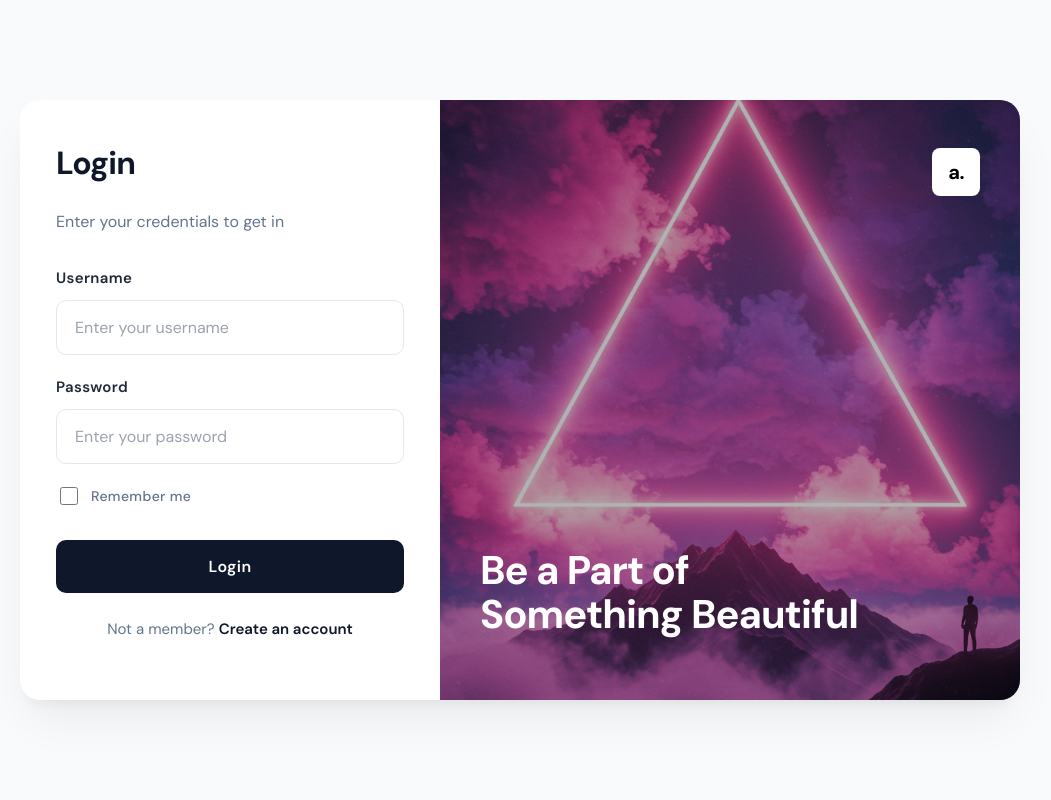
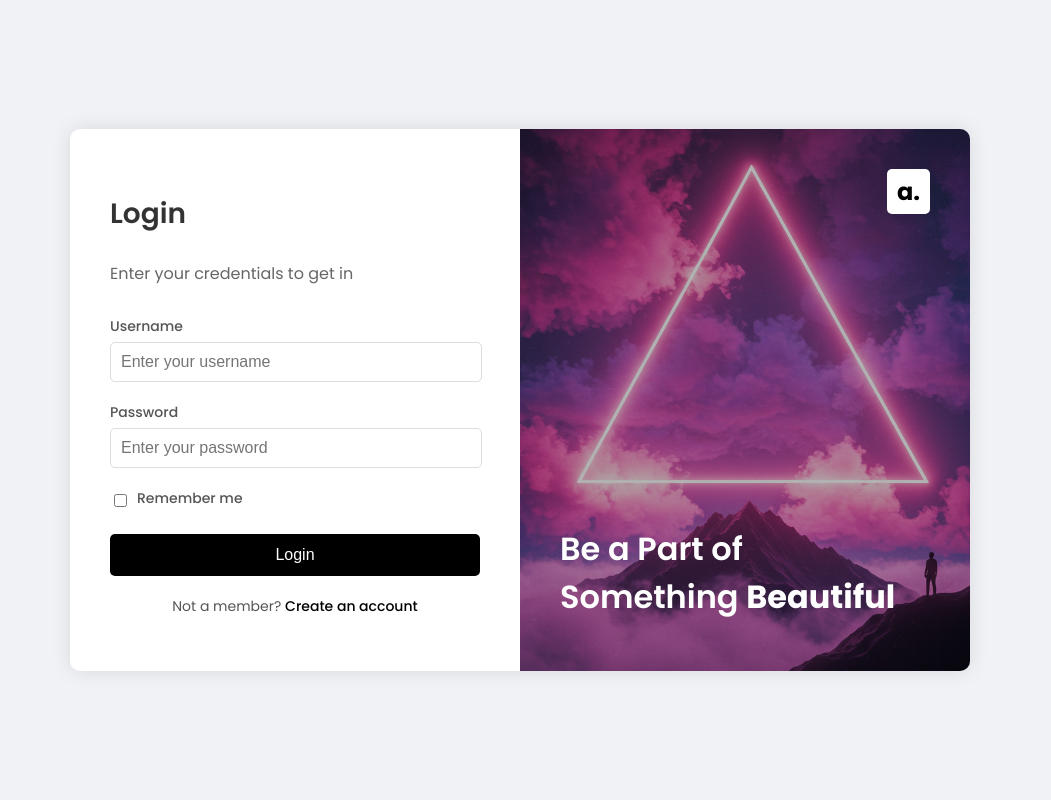
Before and after one commit to himansaE/flask-jwt-auth-demo, a Flask app: page /login in a window 1280 px wide. Shown: the whole page, without its empty margins (120-1171 px from the left). Run offline with Flask 3, Linux system fonts and the light colour scheme.

Commit message:
Refactor CSS styles for improved consistency and readability

```diff
--- a/static/css/style.css
+++ b/static/css/style.css
@@ -1,46 +1,33 @@
-@import url("https://fonts.googleapis.com/css2?family=DM+Sans:ital,opsz,wght@0,9..40,100..1000;1,9..40,100..1000&display=swap");
-
-* {
-  box-sizing: border-box;
-}
+@import url("https://fonts.googleapis.com/css2?family=Poppins:wght@300;400;500;600;700&display=swap");
 
 body {
-  font-family: "DM Sans", -apple-system, BlinkMacSystemFont, "Segoe UI", Roboto,
-    sans-serif;
+  font-family: "Poppins", sans-serif;
   margin: 0;
   padding: 0;
-  background-color: #f8fafc;
+  background-color: #f0f2f5;
   display: flex;
   justify-content: center;
   align-items: center;
   min-height: 100vh;
-  color: #1e293b;
-  font-size: 16px;
-  line-height: 1.6;
-  -webkit-font-smoothing: antialiased;
-  -moz-osx-font-smoothing: grayscale;
+  color: #333;
 }
 
 .container {
   display: flex;
-  background-color: #ffffff;
-  border-radius: 20px;
-  box-shadow: 0 25px 50px -12px rgba(0, 0, 0, 0.08),
-    0 10px 10px -5px rgba(0, 0, 0, 0.04);
+  background-color: #fff;
+  border-radius: 10px;
+  box-shadow: 0 0 20px rgba(0, 0, 0, 0.1);
   overflow: hidden;
-  max-width: 1000px;
+  max-width: 900px;
   width: 100%;
-  margin: 24px;
 }
 
 .form-section {
   flex: 1;
-  padding: 40px 36px;
+  padding: 40px;
   display: flex;
   flex-direction: column;
   justify-content: center;
-  min-height: 600px;
-  max-width: 420px;
 }
 
 .art-section {
@@ -50,10 +37,9 @@ body {
   display: flex;
   flex-direction: column;
   justify-content: space-between;
-  padding: 48px 40px;
-  color: #ffffff;
+  padding: 40px;
+  color: #fff;
   position: relative;
-  min-height: 600px;
 }
 
 .art-section::before {
@@ -73,63 +59,40 @@ body {
 }
 
 .logo {
-  font-size: 20px;
-  font-weight: 700;
+  font-size: 24px;
+  font-weight: bold;
   align-self: flex-end;
-  background-color: #ffffff;
-  color: #000000;
-  padding: 8px 16px;
-  border-radius: 8px;
-  letter-spacing: -0.025em;
+  background-color: #fff;
+  color: #000;
+  padding: 5px 10px;
+  border-radius: 5px;
 }
 
 .art-text {
   text-align: left;
-  margin-top: auto;
-  color: #ffffff;
 }
 
 .art-text h1 {
-  font-size: 40px;
-  font-weight: 700;
-  margin-bottom: 16px;
-  line-height: 1.1;
-  letter-spacing: -0.025em;
-  color: #ffffff;
+  font-size: 32px;
+  font-weight: 600;
+  margin-bottom: 10px;
 }
 
 .art-text p {
   font-size: 18px;
-  font-weight: 400;
-  opacity: 0.9;
-  line-height: 1.5;
-  color: #ffffff;
-}
-
-h1 {
-  font-size: 32px;
-  font-weight: 700;
-  margin: 0 0 8px 0;
-  color: #0f172a;
-  line-height: 1.2;
-  letter-spacing: -0.025em;
 }
 
 h2 {
-  font-size: 32px;
-  font-weight: 700;
-  margin: 0 0 12px 0;
-  color: #0f172a;
-  line-height: 1.2;
-  letter-spacing: -0.025em;
+  font-size: 28px;
+  font-weight: 600;
+  margin-bottom: 10px;
+  color: #333;
 }
 
 .subtitle {
   font-size: 16px;
-  color: #64748b;
-  margin-bottom: 32px;
-  font-weight: 400;
-  line-height: 1.5;
+  color: #666;
+  margin-bottom: 30px;
 }
 
 .form-group {
@@ -138,200 +101,128 @@ h2 {
 
 label {
   display: block;
-  font-size: 15px;
-  font-weight: 600;
-  margin-bottom: 10px;
-  color: #1f2937;
-  letter-spacing: 0.025em;
+  font-size: 14px;
+  font-weight: 500;
+  margin-bottom: 5px;
+  color: #555;
 }
 
 input[type="text"],
 input[type="password"],
 input[type="email"] {
-  width: 100%;
-  padding: 16px 18px;
-  border: 1px solid #e5e7eb;
-  border-radius: 10px;
+  width: calc(100% - 20px);
+  padding: 10px;
+  border: 1px solid #ddd;
+  border-radius: 5px;
   font-size: 16px;
-  font-family: inherit;
-  transition: all 0.2s ease-in-out;
-  background-color: #ffffff;
-  color: #1f2937;
-  font-weight: 400;
-}
-
-input[type="text"]:focus,
-input[type="password"]:focus,
-input[type="email"]:focus {
-  outline: none;
-  border-color: #0f172a;
-  box-shadow: 0 0 0 3px rgba(15, 23, 42, 0.08);
-}
-
-input[type="text"]::placeholder,
-input[type="password"]::placeholder,
-input[type="email"]::placeholder {
-  color: #9ca3af;
-  font-weight: 400;
 }
 
 .checkbox-group {
   display: flex;
   align-items: center;
-  margin-bottom: 24px;
-  font-size: 15px;
-  color: #64748b;
-  gap: 10px;
+  margin-bottom: 20px;
+  font-size: 14px;
+  color: #555;
 }
 
 .checkbox-group input[type="checkbox"] {
-  width: 18px;
-  height: 18px;
-  accent-color: #0f172a;
-  border-radius: 4px;
-}
-
-.checkbox-group label {
-  margin-bottom: 0;
-  font-weight: 500;
-  cursor: pointer;
-  color: #64748b;
-  font-size: 14px;
+  margin-right: 10px;
 }
 
 button[type="submit"] {
-  background-color: #0f172a;
-  color: #ffffff;
-  padding: 16px 24px;
+  background-color: #000;
+  color: #fff;
+  padding: 12px 20px;
   border: none;
-  border-radius: 10px;
+  border-radius: 5px;
   font-size: 16px;
-  font-weight: 600;
+  font-weight: 500;
   cursor: pointer;
   width: 100%;
-  transition: all 0.2s ease-in-out;
-  letter-spacing: 0.025em;
-  margin-top: 8px;
-  font-family: inherit;
+  transition: background-color 0.3s ease;
 }
 
 button[type="submit"]:hover {
-  background-color: #1e293b;
-  transform: translateY(-1px);
-  box-shadow: 0 8px 25px rgba(15, 23, 42, 0.15);
-}
-
-button[type="submit"]:active {
-  transform: translateY(0);
+  background-color: #333;
 }
 
 .form-link {
-  font-size: 15px;
-  color: #64748b;
-  margin-top: 24px;
+  font-size: 14px;
+  color: #555;
+  margin-top: 20px;
   text-align: center;
-  font-weight: 400;
 }
 
 .form-link a {
-  color: #0f172a;
-  font-weight: 600;
+  color: #000;
+  font-weight: 500;
   text-decoration: none;
-  transition: color 0.2s ease-in-out;
 }
 
 .form-link a:hover {
-  color: #3b82f6;
   text-decoration: underline;
 }
 
 .flash-messages {
   list-style: none;
   padding: 0;
-  margin: 0 0 32px 0;
+  margin-bottom: 20px;
 }
 
 .flash-messages li {
-  padding: 14px 18px;
-  border-radius: 10px;
-  margin-bottom: 16px;
+  padding: 10px;
+  border-radius: 5px;
+  margin-bottom: 10px;
   font-size: 14px;
-  font-weight: 500;
-  border: 1px solid transparent;
-  letter-spacing: 0.025em;
 }
 
 .flash-messages li.success {
-  background-color: #f0fdf4;
-  color: #166534;
-  border-color: #bbf7d0;
+  background-color: #d4edda;
+  color: #155724;
+  border: 1px solid #c3e6cb;
 }
 
 .flash-messages li.error {
-  background-color: #fef2f2;
-  color: #dc2626;
-  border-color: #fecaca;
+  background-color: #f8d7da;
+  color: #721c24;
+  border: 1px solid #f5c6cb;
 }
 
-/* Styles for home.html and protected.html */
 .simple-page-container {
-  background-color: #ffffff;
-  padding: 48px 40px;
-  border-radius: 16px;
-  box-shadow: 0 20px 25px -5px rgba(0, 0, 0, 0.1),
-    0 10px 10px -5px rgba(0, 0, 0, 0.04);
+  background-color: #fff;
+  padding: 40px;
+  border-radius: 10px;
+  box-shadow: 0 0 20px rgba(0, 0, 0, 0.1);
   text-align: center;
-  max-width: 640px;
+  max-width: 600px;
   width: 100%;
-  margin: 24px;
 }
 
 .simple-page-container h1 {
-  font-size: 36px;
-  font-weight: 700;
-  margin-bottom: 16px;
-  color: #0f172a;
-  line-height: 1.2;
-  letter-spacing: -0.025em;
+  font-size: 32px;
+  font-weight: 600;
+  margin-bottom: 20px;
+  color: #333;
 }
 
 .simple-page-container p {
   font-size: 18px;
-  color: #64748b;
-  margin-bottom: 32px;
-  line-height: 1.6;
-  font-weight: 400;
-}
-
-.simple-page-container .nav-links {
-  display: flex;
-  gap: 16px;
-  justify-content: center;
-  flex-wrap: wrap;
+  color: #666;
+  margin-bottom: 30px;
 }
 
 .simple-page-container .nav-links a {
-  display: inline-flex;
-  align-items: center;
-  justify-content: center;
-  padding: 12px 24px;
-  background-color: #0f172a;
-  color: #ffffff;
+  display: inline-block;
+  margin: 0 10px;
+  padding: 10px 20px;
+  background-color: #000;
+  color: #fff;
   text-decoration: none;
-  border-radius: 8px;
+  border-radius: 5px;
   font-size: 16px;
-  font-weight: 600;
-  transition: all 0.2s ease-in-out;
-  letter-spacing: 0.025em;
-  min-width: 120px;
+  transition: background-color 0.3s ease;
 }
 
 .simple-page-container .nav-links a:hover {
-  background-color: #1e293b;
-  transform: translateY(-1px);
-  box-shadow: 0 4px 12px rgba(15, 23, 42, 0.15);
+  background-color: #333;
 }
-
-.simple-page-container .nav-links a:active {
-  transform: translateY(0);
-}
```
